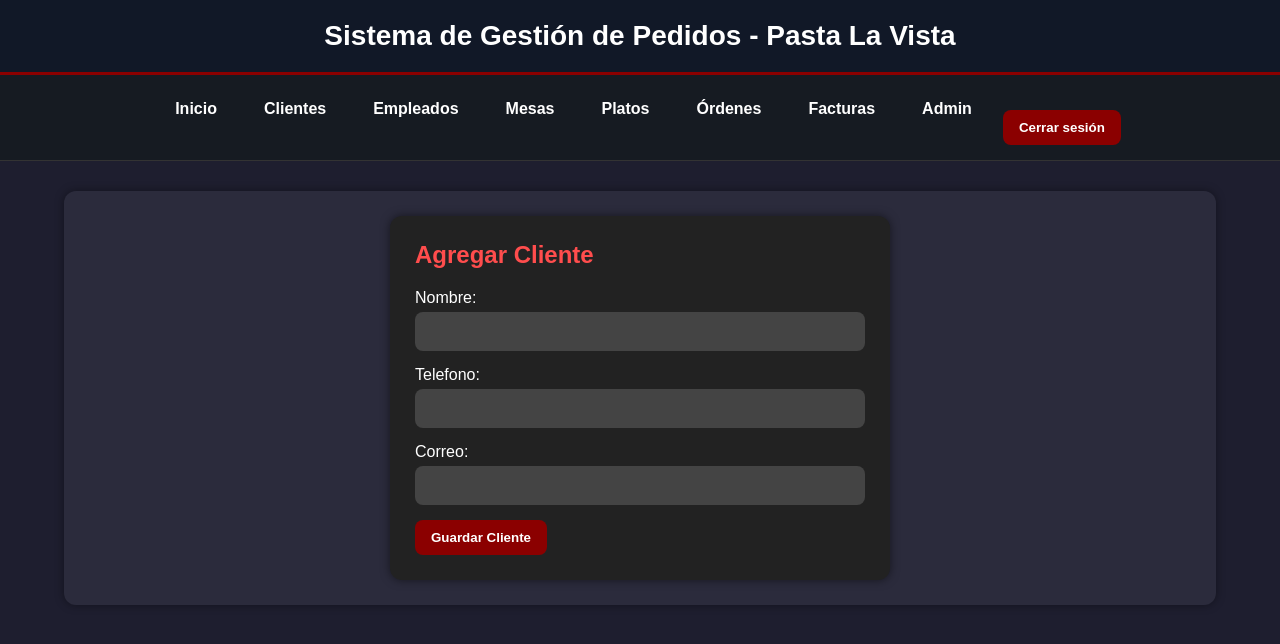
After one commit to salgad-o/Restaurante_501, a Django app: page /clientes/crear/ in a window 1280 px wide. The commit adds this page. Shown: the top 644 px of the page. Run offline with Django 5.2, Linux system fonts and the light colour scheme; the visitor is signed in with stand-in values (Sample User, id 1).

Commit message:
Implementación de login, regditro y CRUD de clientes

```diff
--- a/config/settings.py
+++ b/config/settings.py
@@ -124,3 +124,8 @@ USE_TZ = True
 # https://docs.djangoproject.com/en/6.0/howto/static-files/
 
 STATIC_URL = 'static/'
+STATICFILES_DIRS = []
+
+LOGIN_URL = '/login/'
+LOGIN_REDIRECT_URL = '/'
+LOGOUT_REDIRECT_URL = '/login/'
--- /dev/null
+++ b/gestion/forms.py
@@ -0,0 +1,40 @@
+from django import forms
+from django.contrib.auth.forms import UserCreationForm
+from django.contrib.auth.models import User
+
+
+class RegistroForm(UserCreationForm):
+
+    email = forms.EmailField(
+        help_text=''
+    )
+
+    password1 = forms.CharField(
+        label='Contraseña',
+        widget=forms.PasswordInput,
+        help_text=''
+    )
+
+    password2 = forms.CharField(
+        label='Confirmar contraseña',
+        widget=forms.PasswordInput,
+        help_text=''
+    )
+
+    username = forms.CharField(
+        help_text=''
+    )
+
+    class Meta:
+        model = User
+        fields = ['username', 'email', 'password1', 'password2']
+
+
+from .models import Cliente
+
+
+class ClienteForm(forms.ModelForm):
+
+    class Meta:
+        model = Cliente
+        fields = '__all__'
--- /dev/null
+++ b/gestion/static/gestion/css/style.css
@@ -0,0 +1,189 @@
+* {
+    margin: 0;
+    padding: 0;
+    box-sizing: border-box;
+}
+
+body {
+    font-family: Arial, sans-serif;
+    background-color: #1e1e2f;
+    color: white;
+}
+
+/* HEADER */
+
+header {
+    background-color: #111827;
+    padding: 20px;
+    text-align: center;
+    border-bottom: 3px solid #8B0000;
+}
+
+header h1 {
+    font-size: 28px;
+    color: white;
+}
+
+/* NAVBAR */
+
+nav {
+    background-color: #161b22;
+    padding: 15px;
+    display: flex;
+    justify-content: center;
+    gap: 15px;
+    flex-wrap: wrap;
+    border-bottom: 1px solid #333;
+}
+
+nav a {
+    color: white;
+    text-decoration: none;
+    padding: 10px 16px;
+    border-radius: 8px;
+    transition: 0.3s;
+    font-weight: bold;
+}
+
+nav a:hover {
+    background-color: #8B0000;
+}
+
+/* CONTENEDOR */
+
+.contenedor {
+    width: 90%;
+    margin: 30px auto;
+    background-color: #2b2b3c;
+    padding: 25px;
+    border-radius: 12px;
+    box-shadow: 0px 0px 10px rgba(0,0,0,0.4);
+}
+
+/* TITULOS */
+
+h2 {
+    margin-bottom: 20px;
+    color: #ff4d4d;
+}
+
+/* BOTONES */
+
+button {
+    background-color: #8B0000;
+    color: white;
+    border: none;
+    padding: 10px 16px;
+    border-radius: 8px;
+    cursor: pointer;
+    transition: 0.3s;
+    font-weight: bold;
+}
+
+button:hover {
+    background-color: #b30000;
+}
+
+/* TABLAS */
+
+table {
+    width: 100%;
+    border-collapse: collapse;
+    margin-top: 20px;
+    overflow: hidden;
+    border-radius: 10px;
+}
+
+table th {
+    background-color: #8B0000;
+    color: white;
+    padding: 14px;
+    text-align: left;
+}
+
+table td {
+    padding: 12px;
+    border-bottom: 1px solid #444;
+}
+
+table tr {
+    background-color: #222;
+}
+
+table tr:hover {
+    background-color: #333;
+}
+
+/* FORMULARIOS */
+
+form {
+    margin-top: 20px;
+}
+
+form p {
+    margin-bottom: 15px;
+}
+
+input {
+    width: 100%;
+    padding: 12px;
+    border-radius: 8px;
+    border: none;
+    margin-top: 5px;
+    background-color: #444;
+    color: white;
+}
+
+input:focus {
+    outline: 2px solid #8B0000;
+}
+
+/* CARD */
+
+.card {
+    background-color: #222;
+    padding: 25px;
+    border-radius: 12px;
+    max-width: 500px;
+    margin: auto;
+    box-shadow: 0px 0px 10px rgba(0,0,0,0.5);
+}
+
+/* LINKS */
+
+a {
+    text-decoration: none;
+}
+
+/* DASHBOARD */
+
+.dashboard {
+    display: grid;
+    grid-template-columns: repeat(auto-fit, minmax(220px, 1fr));
+    gap: 20px;
+    margin-top: 30px;
+}
+
+.dashboard-card {
+    background-color: #222;
+    padding: 25px;
+    border-radius: 12px;
+    text-align: center;
+    transition: 0.3s;
+    border-left: 5px solid #8B0000;
+}
+
+.dashboard-card:hover {
+    transform: translateY(-5px);
+    background-color: #2f2f2f;
+}
+
+.dashboard-card h3 {
+    margin-bottom: 10px;
+    color: #ff4d4d;
+}
+
+.dashboard-card p {
+    font-size: 28px;
+    font-weight: bold;
+}
--- a/gestion/templates/gestion/base.html
+++ b/gestion/templates/gestion/base.html
@@ -1,72 +1,24 @@
+{% load static %}
+
 <!DOCTYPE html>
 <html lang="es">
 <head>
     <meta charset="UTF-8">
     <title>Restaurante Pasta La Vista</title>
-    <style>
-        body {
-            font-family: Arial, sans-serif;
-            background-color: #f4f4f4;
-            margin: 0;
-            padding: 0;
-        }
-        header {
-            background-color: #8B0000;
-            color: white;
-            padding: 15px;
-            text-align: center;
-        }
-        nav {
-            background-color: #b22222;
-            padding: 10px;
-            text-align: center;
-        }
-        nav a {
-            color: white;
-            margin: 0 12px;
-            text-decoration: none;
-            font-weight: bold;
-        }
-        .contenedor {
-            width: 90%;
-            margin: 20px auto;
-            background: white;
-            padding: 20px;
-            border-radius: 8px;
-        }
-        table {
-            width: 100%;
-            border-collapse: collapse;
-            margin-top: 15px;
-        }
-        table, th, td {
-            border: 1px solid #ccc;
-        }
-        th, td {
-            padding: 10px;
-            text-align: left;
-        }
-        th {
-            background-color: #eee;
-        }
-        .card {
-            display: inline-block;
-            width: 200px;
-            background: #fafafa;
-            border: 1px solid #ddd;
-            border-radius: 8px;
-            padding: 15px;
-            margin: 10px;
-            text-align: center;
-        }
-    </style>
+
+    <link rel="stylesheet" href="{% static 'gestion/css/style.css' %}">
 </head>
+
 <body>
+
     <header>
         <h1>Sistema de Gestión de Pedidos - Pasta La Vista</h1>
     </header>
 
-    <nav>
+   <nav>
+
+    {% if user.is_authenticated %}
+
         <a href="/">Inicio</a>
         <a href="/clientes/">Clientes</a>
         <a href="/empleados/">Empleados</a>
@@ -75,11 +27,25 @@
         <a href="/ordenes/">Órdenes</a>
         <a href="/facturas/">Facturas</a>
         <a href="/admin/">Admin</a>
-    </nav>
+
+        <form action="{% url 'logout' %}" method="POST" style="display:inline;">
+            {% csrf_token %}
+            <button type="submit">Cerrar sesión</button>
+        </form>
+
+    {% else %}
+
+        <a href="/login/">Login</a>
+        <a href="/registro/">Registro</a>
+
+    {% endif %}
+
+</nav>
 
     <div class="contenedor">
         {% block content %}
         {% endblock %}
     </div>
+
 </body>
 </html>
--- /dev/null
+++ b/gestion/templates/gestion/crear_cliente.html
@@ -0,0 +1,23 @@
+{% extends 'gestion/base.html' %}
+
+{% block content %}
+
+<div class="card">
+
+    <h2>Agregar Cliente</h2>
+
+    <form method="POST">
+
+        {% csrf_token %}
+
+        {{ form.as_p }}
+
+        <button type="submit">
+            Guardar Cliente
+        </button>
+
+    </form>
+
+</div>
+
+{% endblock %}
--- a/gestion/urls.py
+++ b/gestion/urls.py
@@ -1,12 +1,84 @@
 from django.urls import path
 from . import views
+from django.contrib.auth.views import LoginView, LogoutView
+
 
 urlpatterns = [
+
+    path(
+        'login/',
+        LoginView.as_view(
+            template_name='gestion/login.html'
+        ),
+        name='login'
+    ),
+
+    path(
+        'logout/',
+        LogoutView.as_view(),
+        name='logout'
+    ),
+
+    path(
+        'registro/',
+        views.registro,
+        name='registro'
+    ),
+
     path('', views.inicio, name='inicio'),
-    path('clientes/', views.lista_clientes, name='lista_clientes'),
-    path('empleados/', views.lista_empleados, name='lista_empleados'),
-    path('mesas/', views.lista_mesas, name='lista_mesas'),
-    path('platos/', views.lista_platos, name='lista_platos'),
-    path('ordenes/', views.lista_ordenes, name='lista_ordenes'),
-    path('facturas/', views.lista_facturas, name='lista_facturas'),
+
+    path(
+        'clientes/crear/',
+        views.crear_cliente,
+        name='crear_cliente'
+    ),
+
+    path(
+        'clientes/editar/<int:id>/',
+        views.editar_cliente,
+        name='editar_cliente'
+    ),
+
+    path(
+        'clientes/eliminar/<int:id>/',
+        views.eliminar_cliente,
+        name='eliminar_cliente'
+    ),
+
+    path(
+        'clientes/',
+        views.lista_clientes,
+        name='lista_clientes'
+    ),
+
+    path(
+        'empleados/',
+        views.lista_empleados,
+        name='lista_empleados'
+    ),
+
+    path(
+        'mesas/',
+        views.lista_mesas,
+        name='lista_mesas'
+    ),
+
+    path(
+        'platos/',
+        views.lista_platos,
+        name='lista_platos'
+    ),
+
+    path(
+        'ordenes/',
+        views.lista_ordenes,
+        name='lista_ordenes'
+    ),
+
+    path(
+        'facturas/',
+        views.lista_facturas,
+        name='lista_facturas'
+    ),
+
 ]
--- a/gestion/views.py
+++ b/gestion/views.py
@@ -1,8 +1,13 @@
-from django.shortcuts import render
+from django.shortcuts import render, redirect, get_object_or_404
+from django.contrib.auth.decorators import login_required
+from django.contrib.auth import login
+from .forms import RegistroForm, ClienteForm
 
 # Create your views here.
 from .models import Cliente, Empleado, Mesa, Plato, Orden, Factura
 
+
+@login_required
 def inicio(request):
     context = {
         'total_clientes': Cliente.objects.count(),
@@ -14,26 +19,113 @@ def inicio(request):
     }
     return render(request, 'gestion/inicio.html', context)
 
+
+@login_required
 def lista_clientes(request):
     clientes = Cliente.objects.all()
     return render(request, 'gestion/clientes.html', {'clientes': clientes})
 
+
+@login_required
 def lista_empleados(request):
     empleados = Empleado.objects.all()
     return render(request, 'gestion/empleados.html', {'empleados': empleados})
 
+
+@login_required
 def lista_mesas(request):
     mesas = Mesa.objects.all()
     return render(request, 'gestion/mesas.html', {'mesas': mesas})
 
+
+@login_required
 def lista_platos(request):
     platos = Plato.objects.all()
     return render(request, 'gestion/platos.html', {'platos': platos})
 
+
+@login_required
 def lista_ordenes(request):
     ordenes = Orden.objects.all()
     return render(request, 'gestion/ordenes.html', {'ordenes': ordenes})
 
+
+@login_required
 def lista_facturas(request):
     facturas = Factura.objects.all()
     return render(request, 'gestion/facturas.html', {'facturas': facturas})
+
+def registro(request):
+
+    if request.method == 'POST':
+
+        form = RegistroForm(request.POST)
+
+        if form.is_valid():
+
+            user = form.save()
+
+            login(request, user)
+
+            return redirect('/')
+
+    else:
+
+        form = RegistroForm()
+
+    return render(request, 'gestion/registro.html', {
+        'form': form
+    })
+
+@login_required
+def crear_cliente(request):
+
+    if request.method == 'POST':
+
+        form = ClienteForm(request.POST)
+
+        if form.is_valid():
+
+            form.save()
+
+            return redirect('/clientes/')
+
+    else:
+
+        form = ClienteForm()
+
+    return render(request, 'gestion/crear_cliente.html', {
+        'form': form
+    })
+
+@login_required
+def editar_cliente(request, id):
+
+    cliente = get_object_or_404(Cliente, id=id)
+
+    if request.method == 'POST':
+
+        form = ClienteForm(request.POST, instance=cliente)
+
+        if form.is_valid():
+
+            form.save()
+
+            return redirect('/clientes/')
+
+    else:
+
+        form = ClienteForm(instance=cliente)
+
+    return render(request, 'gestion/editar_cliente.html', {
+        'form': form
+    })
+
+@login_required
+def eliminar_cliente(request, id):
+
+    cliente = get_object_or_404(Cliente, id=id)
+
+    cliente.delete()
+
+    return redirect('/clientes/')
```
Also changed, not shown: gestion/templates/gestion/clientes.html (+25 -0 lines), gestion/templates/gestion/editar_cliente.html (added, +23 -0 lines), gestion/templates/gestion/login.html (added, +23 -0 lines), gestion/templates/gestion/registro.html (added, +23 -0 lines).
